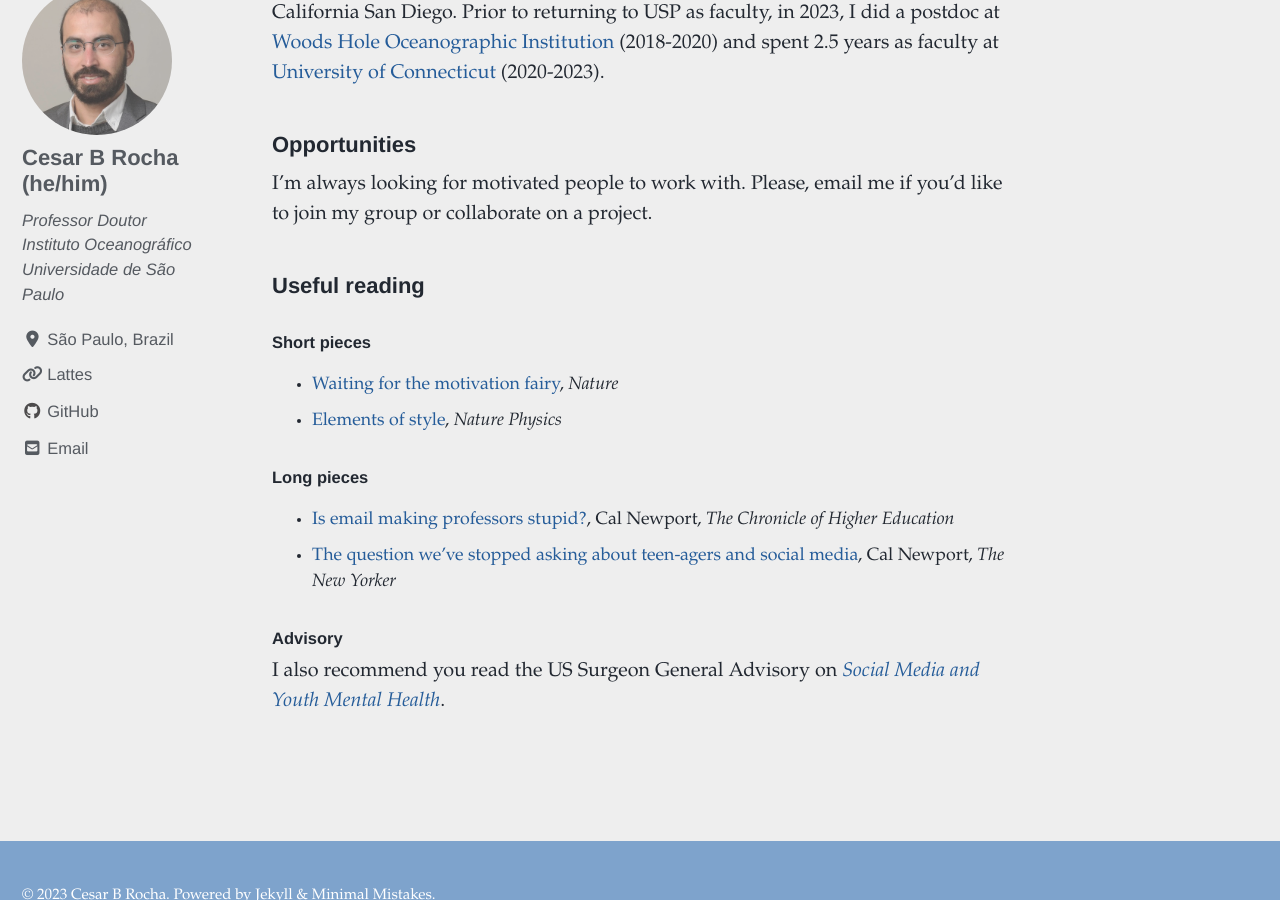
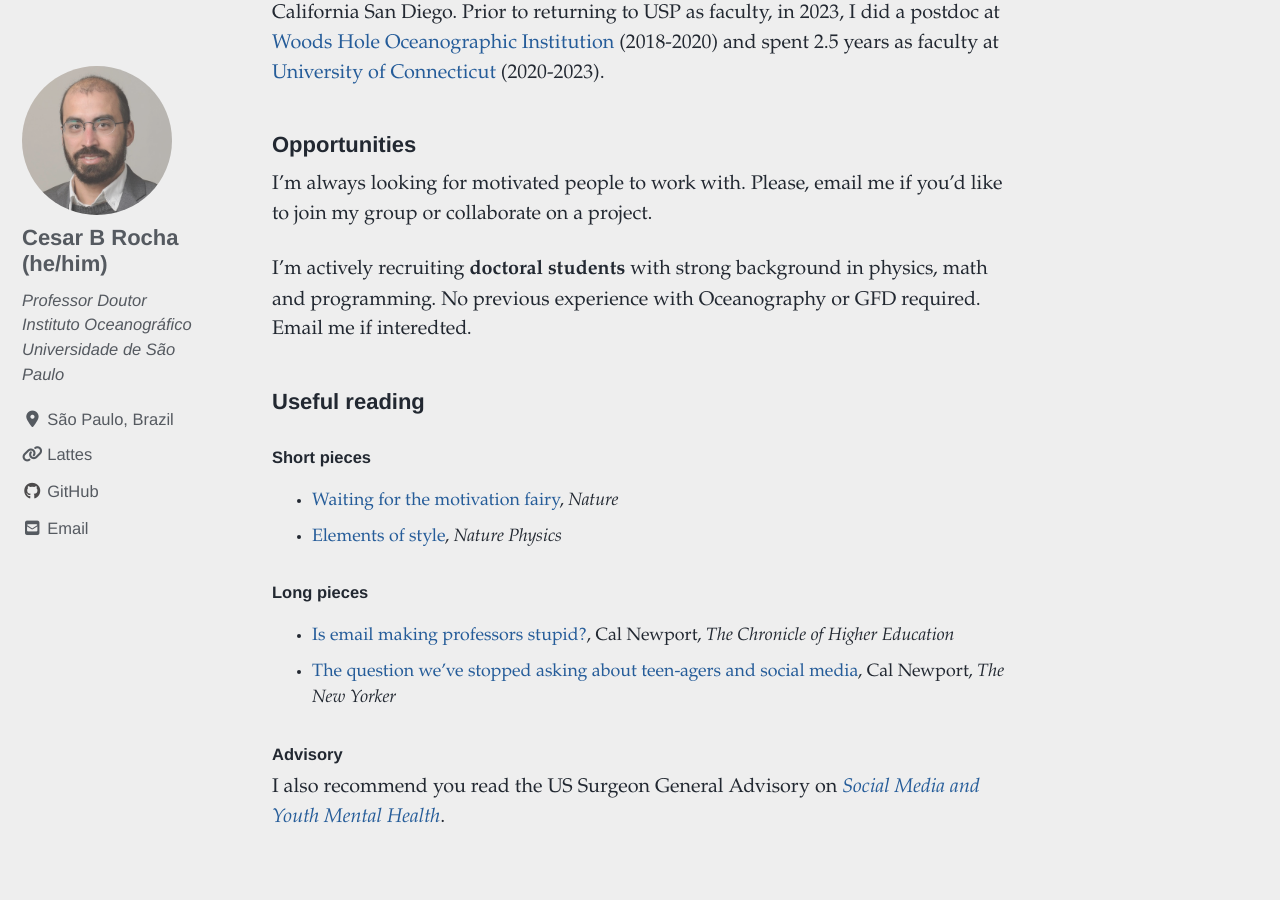
Before and after one commit to cesar-rocha/cesar-rocha.github.io, a Jekyll site: the page built from index.md, in a window 1280 px wide and 900 px high, scrolled down 1351 px. Built offline with Jekyll 4.4.1, drawn with Linux system fonts in a browser that asks for light colours; cached includes are drawn as plain includes; nearby versions of some CDN libraries.

Commit message:
update index html

```diff
--- a/index.md
+++ b/index.md
@@ -14,6 +14,8 @@ Originally from São Paulo and a graduate of USP, I earned in 2018 a Ph.D. in Ph
 
 I'm always looking for motivated people to work with. Please, email me if you'd like to join my group or collaborate on a project.
 
+I'm actively recruiting **doctoral students** with strong background in physics, math and programming. No previous experience with Oceanography or GFD required. Email me if interedted.
+
 
 ### Useful reading
 
```
